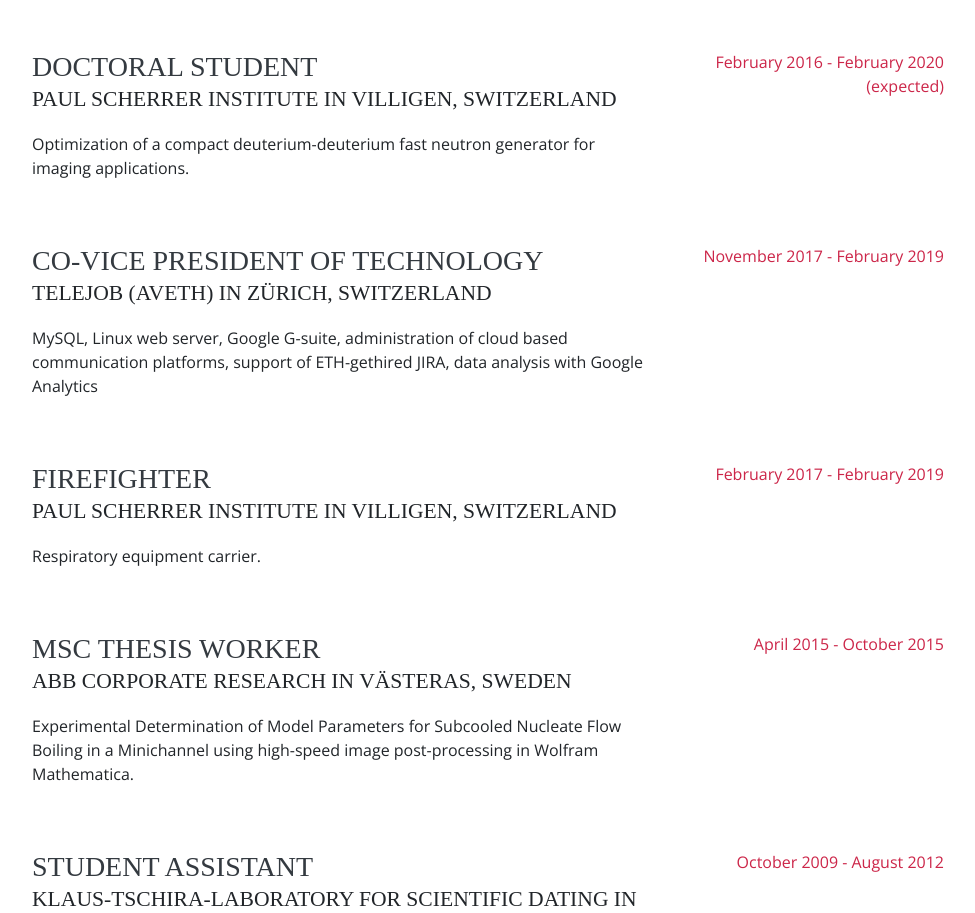
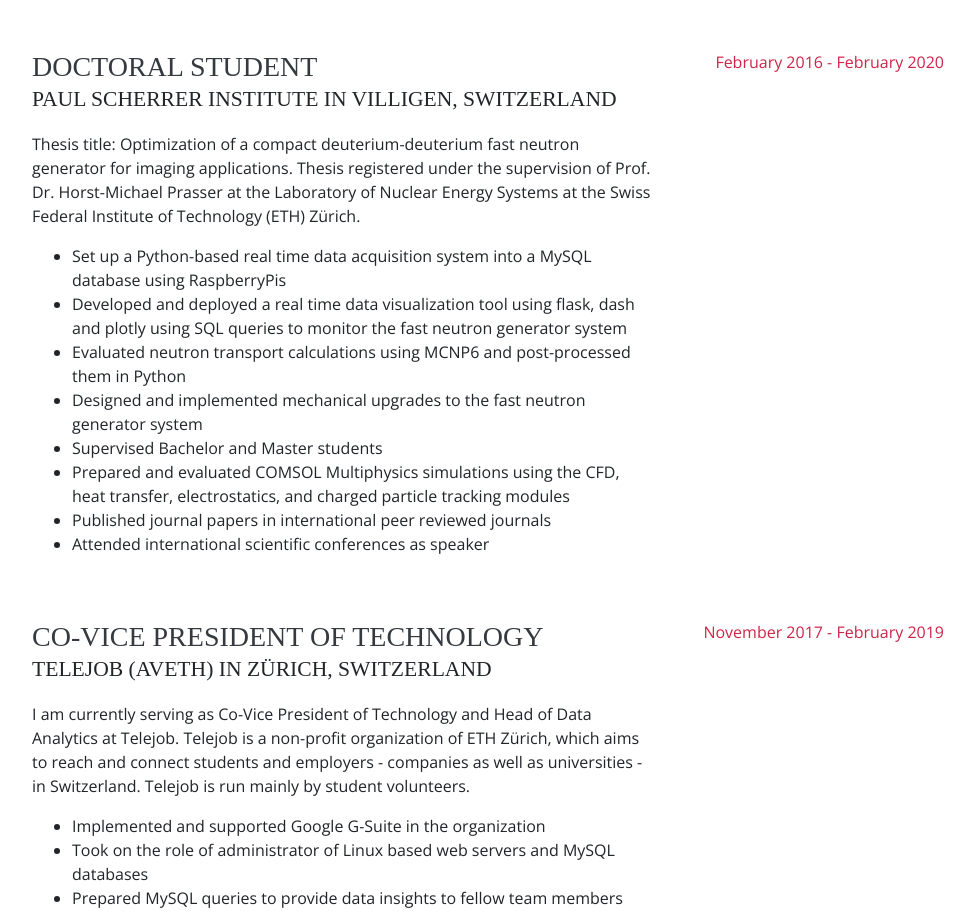
Before and after one commit to kromerh/my-portfolio, a Vue app: page / in a window 1280 px wide. Shown: the part 880-1793 px from the top of the page, without its empty margins (288-1263 px from the left). Built offline with nearby package versions, Linux system fonts and the light colour scheme; some icons are missing; a web font is replaced by a local one.

Commit message:
added languages, updated experience and skills

```diff
--- a/package.json
+++ b/package.json
@@ -14,6 +14,7 @@
     "bootstrap": "^4.2.1",
     "devicon-2.2": "^2.2.0",
     "devicons": "^1.8.0",
+    "flag-icon-css": "^3.2.1",
     "font-awesome": "^4.7.0",
     "jquery": "^3.3.1",
     "jquery.easing": "^1.4.1",
--- a/src/App.vue
+++ b/src/App.vue
@@ -91,6 +91,9 @@
               <h3 class="mb-0">{{ job.position }}</h3>
               <div class="subheading mb-3">{{ job.company }}</div>
               <p>{{ job.description }}</p>
+              <ul>
+                <li v-for="(item, index) in job.items" :key="index">{{ item }}</li>
+              </ul>
             </div>
             <div class="resume-date text-md-right">
               <span class="text-primary">{{ job.startDate }} - {{ job.endDate }}</span>
@@ -107,9 +110,20 @@
 
           <div class="resume-item d-flex flex-column flex-md-row mb-5">
             <div class="resume-content mr-auto">
-              <h3 class="mb-0">Swiss Federal Institute of Technology Zürich (ETH) in Zürich, Switzerland</h3>
+              <h3 class="mb-0">Swiss Federal Institute of Technology (ETH) in Zürich, Switzerland</h3>
               <div class="subheading mb-3">Doctor of Philosophy in Nuclear Engineering</div>
-              <p> </p>
+              <p>Thesis title: Optimization of a compact deuterium-deuterium fast neutron generator for imaging applications. Thesis registered under the supervision of Prof. Dr. Horst-Michael Prasser at the Laboratory of Nuclear Energy Systems at the Swiss Federal Institute of Technology (ETH) Zürich.</p>
+              <ul>
+                <li>Set up a Python-based real time data acquisition system into a MySQL database using RaspberryPis</li>
+                <li>Developed and deployed a real time data visualization tool using flask, dash and plotly using SQL queries to monitor the fast neutron generator system</li>
+                <li>Evaluated neutron transport calculations using MCNP6 and post-processed them in Python</li>
+                <li>Designed and implemented mechanical upgrades to the fast neutron generator system</li>
+                <li>Supervised Bachelor and Master students</li>
+                <li>Prepared and evaluated COMSOL Multiphysics simulations using the CFD, heat transfer, electrostatics, and charged particle tracking modules</li>
+                <li>Published journal papers in international peer reviewed journals</li>
+                <li>Attended international scientific conferences as speaker</li>
+                <li>Lead exercise sessions as teaching assistant and participated in oral examinations as third co-examiner</li>
+              </ul>
             </div>
             <div class="resume-date text-md-right">
               <span class="text-primary">February 2016 - February 2020</span>
@@ -249,6 +263,24 @@
               LabView</li>
           </ul>
 
+          <br>
+          <div class="subheading mb-3">Languages</div>
+          <ul class="fa-ul mb-0">
+            <li>
+              <i class="flag-icon flag-icon-de"></i>
+              German: Native proficiency</li>
+            <li>
+              <i class="flag-icon flag-icon-gb"></i>
+              English: Full professional proficiency</li>
+            <li>
+              <i class="flag-icon flag-icon-fr"></i>
+              French: Elementary proficiency</li>
+            <li>
+            <li>
+              <i class="flag-icon flag-icon-se"></i>
+              Swedish: Limited working proficiency</li>
+          </ul>
+
         </div>
       </section>
 
@@ -307,19 +339,37 @@ export default {
       surname: 'Kromer',
       address: '+41 (0) 77 476 99 79 ·',
       email: 'heiko.kromer@gmail.com',
-      aboutMe: 'I am a doctoral student in Nuclear Engineering at the Swiss Federal Institute of Technology (ETH) in Zürich. In my project I am optimizing the mechanical design of a compact deuterium-deuterium fast neutron generator for imaging applications. I am planning, conducting and analyzing experiments and employing computational tools including Python, MCNP6 and COMSOL Multiphysics to improve the high voltage, high vacuum, ion optics, heat transfer, and overall design of the neutron generator. During my education as a physicist and engineer I learned to acquire, visualize, analyze and interpret large datasets to solve a wide array of challenging problems. I work as ...',
+      aboutMe: 'I am a doctoral student in Nuclear Engineering at the Swiss Federal Institute of Technology (ETH) in Zürich. In my project I am optimizing the mechanical design of a compact deuterium-deuterium fast neutron generator for imaging applications. I am planning, conducting and analyzing experiments and employing computational tools including Python, MCNP6 and COMSOL Multiphysics to improve the high voltage, high vacuum, ion optics, heat transfer, and overall design of the neutron generator. During my education as a physicist and engineer I learned to acquire, visualize, analyze and interpret large datasets to solve a wide array of challenging problems.',
       experience: [
         {
           position: 'Doctoral Student',
           company: 'Paul Scherrer Institute in Villigen, Switzerland',
-          description: 'Optimization of a compact deuterium-deuterium fast neutron generator for imaging applications.',
+          description: 'Thesis title: Optimization of a compact deuterium-deuterium fast neutron generator for imaging applications. Thesis registered under the supervision of Prof. Dr. Horst-Michael Prasser at the Laboratory of Nuclear Energy Systems at the Swiss Federal Institute of Technology (ETH) Zürich.',
+          items: [
+            'Set up a Python-based real time data acquisition system into a MySQL database using RaspberryPis',
+            'Developed and deployed a real time data visualization tool using flask, dash and plotly using SQL queries to monitor the fast neutron generator system',
+            'Evaluated neutron transport calculations using MCNP6 and post-processed them in Python',
+            'Designed and implemented mechanical upgrades to the fast neutron generator system',
+            'Supervised Bachelor and Master students',
+            'Prepared and evaluated COMSOL Multiphysics simulations using the CFD, heat transfer, electrostatics, and charged particle tracking modules',
+            'Published journal papers in international peer reviewed journals',
+            'Attended international scientific conferences as speaker'
+            ],
           startDate: 'February 2016',
-          endDate: 'February 2020 (expected)'
+          endDate: 'February 2020'
         },
         {
           position: 'Co-Vice President of Technology',
           company: 'Telejob (AVETH) in Zürich, Switzerland',
-          description: 'MySQL, Linux web server, Google G-suite, administration of cloud based communication platforms, support of ETH-gethired JIRA, data analysis with Google Analytics',
+          description: 'I am currently serving as Co-Vice President of Technology and Head of Data Analytics at Telejob. Telejob is a non-profit organization of ETH Zürich, which aims to reach and connect students and employers - companies as well as universities - in Switzerland. Telejob is run mainly by student volunteers.',
+          items: [
+            'Implemented and supported Google G-Suite in the organization',
+            'Took on the role of administrator of Linux based web servers and MySQL databases',
+            'Prepared MySQL queries to provide data insights to fellow team members',
+            'Managed IT projects in the organization, learning first-hand the importance of rigid version control in collaborative software development projects',
+            'Processed Google Analytics outputs of the job platform ETH-GetHired.ch to report to stakeholders as well as working towards the use of natural language text processing'
+
+          ],
           startDate: 'November 2017',
           endDate: 'February 2019'
         },
--- a/src/main.js
+++ b/src/main.js
@@ -8,6 +8,7 @@ require('jquery.easing')
 
 require('../node_modules/bootstrap/dist/css/bootstrap.css')
 require('../node_modules/devicons/css/devicons.css')
+require('../node_modules/flag-icon-css/css/flag-icon.css')
 require('../node_modules/devicon-2.2/devicon.css')
 require('../node_modules/font-awesome/css/font-awesome.css')
 
```
Also changed, not shown: src/App.vue.html (+56 -6 lines), 2 other files (tests, documents, lock files or other folders).
